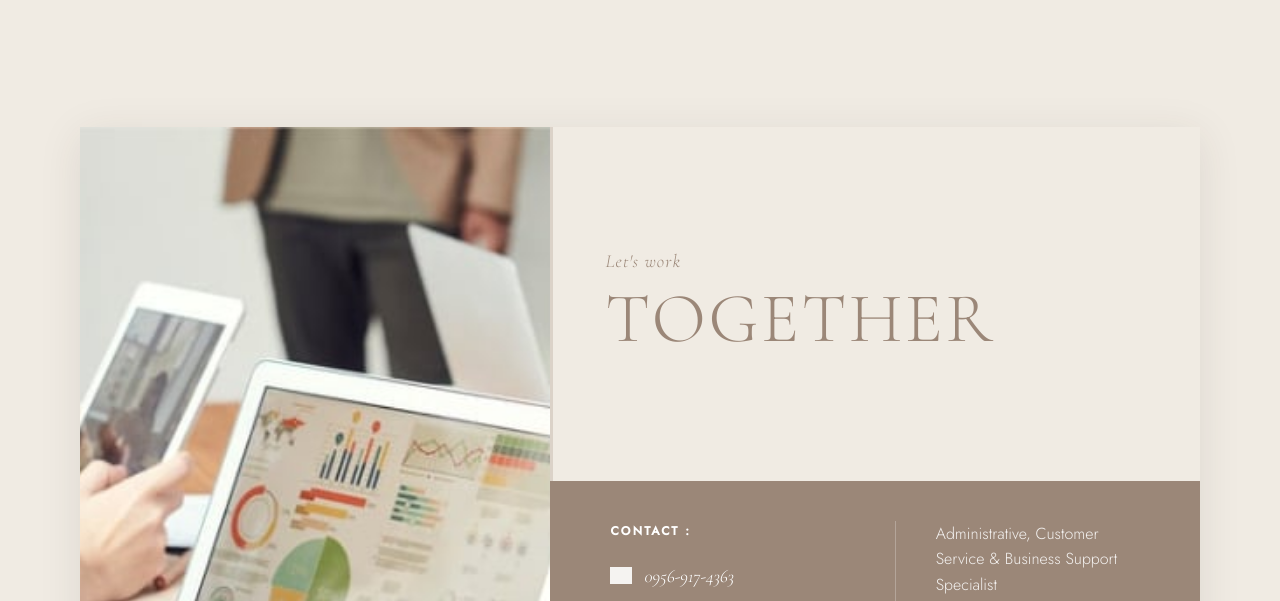
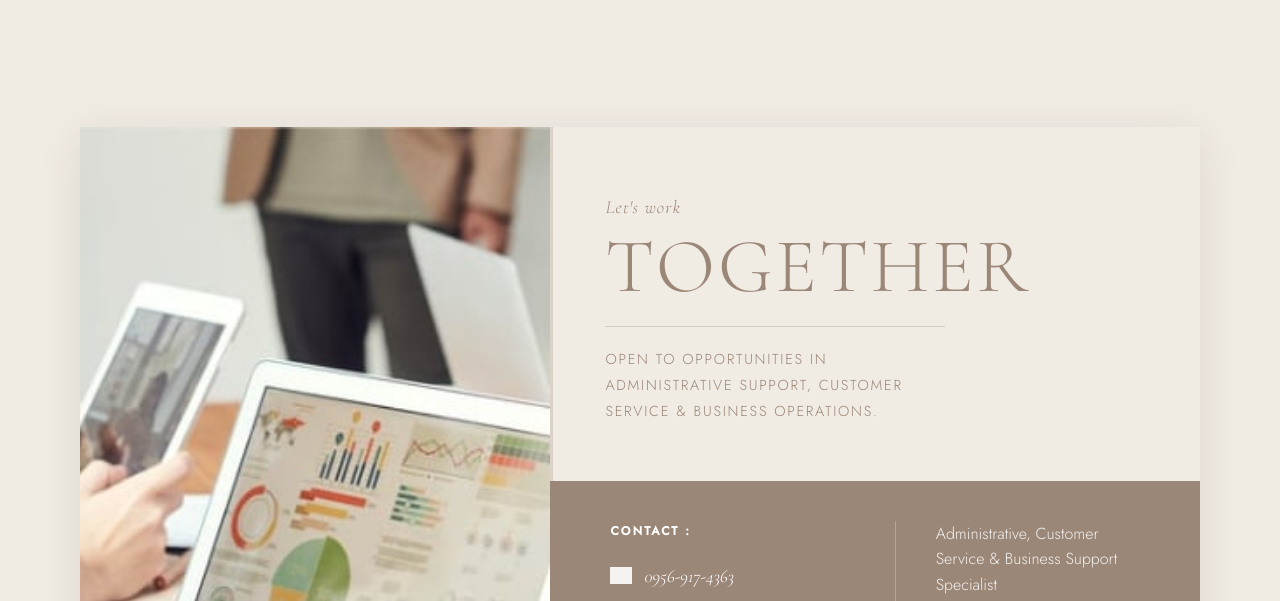
Before and after one commit to Jex02/davidonZP-pfl, a plain HTML site: page index.html in a window 1280 px wide. Shown: the part 6360-6961 px from the top of the page. Drawn offline with nearby package versions, Linux system fonts and the light colour scheme; grey boxes are pictures that could not be loaded.

Commit message:
finishing touches on contacts

```diff
--- a/index.html
+++ b/index.html
@@ -382,6 +382,7 @@
       <div class="contact-upper">
         <p class="eyebrow italic">Let's work</p>
         <h2 class="display-md">TOGETHER</h2>
+        <p class="contact-upper-sub">Open to opportunities in administrative support, customer service &amp; business operations.</p>
       </div>
 
       <!-- lower taupe band -->
--- a/style.css
+++ b/style.css
@@ -611,13 +611,28 @@ p { color: var(--text-lt); margin-bottom: 14px; font-size: 1.1rem; }
 /* upper cream band — heading */
 .contact-upper {
   flex: 1;
-  padding: 60px 52px 40px;
+  padding: 52px 52px 44px;
   display: flex;
   flex-direction: column;
   justify-content: center;
   border-left: 3px solid rgba(155,135,120,0.25);
   position: relative;
   background: var(--cream);
+}
+.contact-upper .display-md {
+  font-size: clamp(3rem, 6vw, 5.5rem);
+  margin-bottom: 20px;
+}
+.contact-upper-sub {
+  font-size: 0.9rem;
+  letter-spacing: 0.12em;
+  text-transform: uppercase;
+  color: var(--taupe);
+  margin: 0;
+  max-width: 340px;
+  line-height: 1.8;
+  border-top: 1px solid rgba(155,135,120,0.3);
+  padding-top: 20px;
 }
 
 /* lower taupe band — contact info + socials */
```
